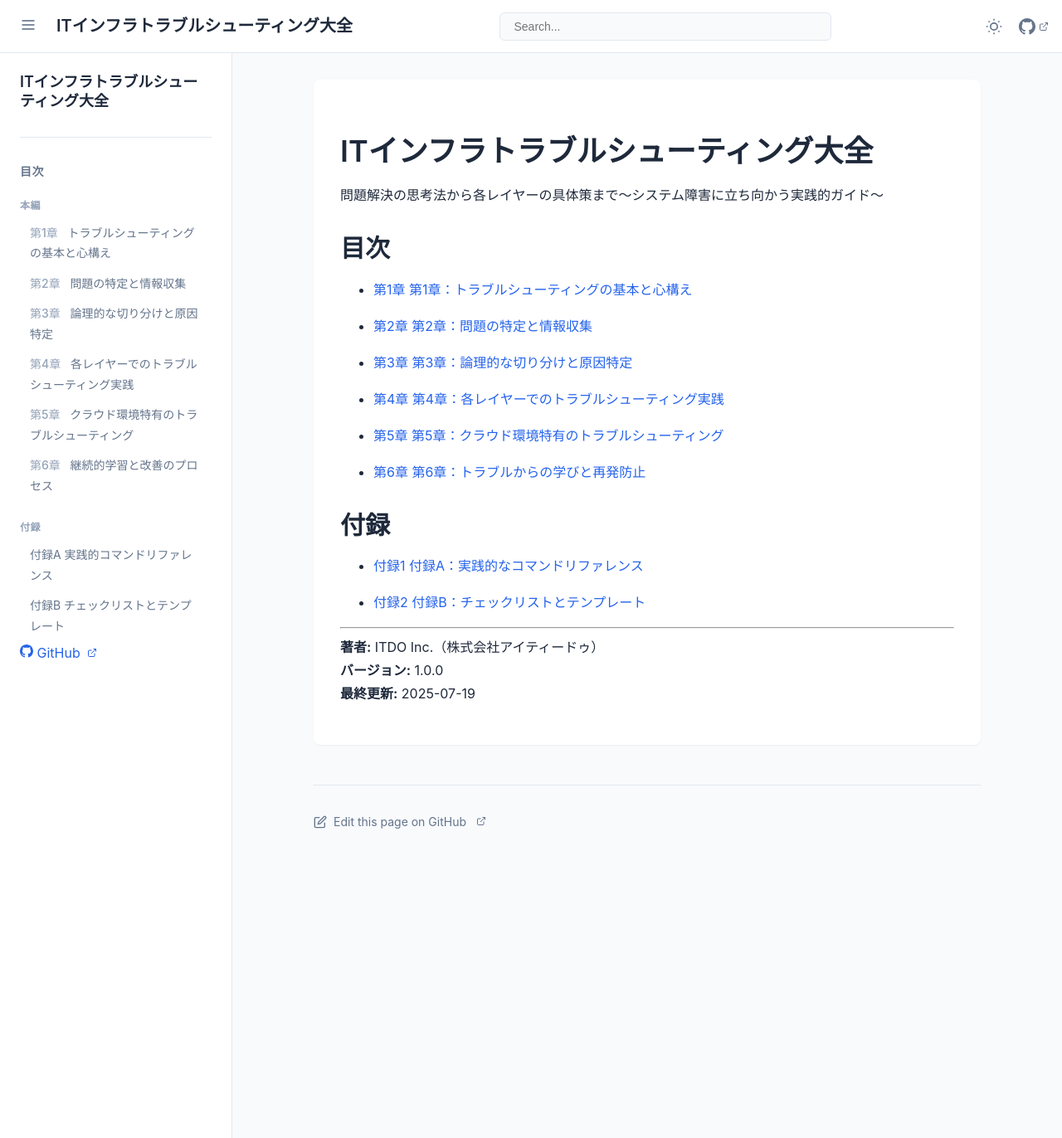
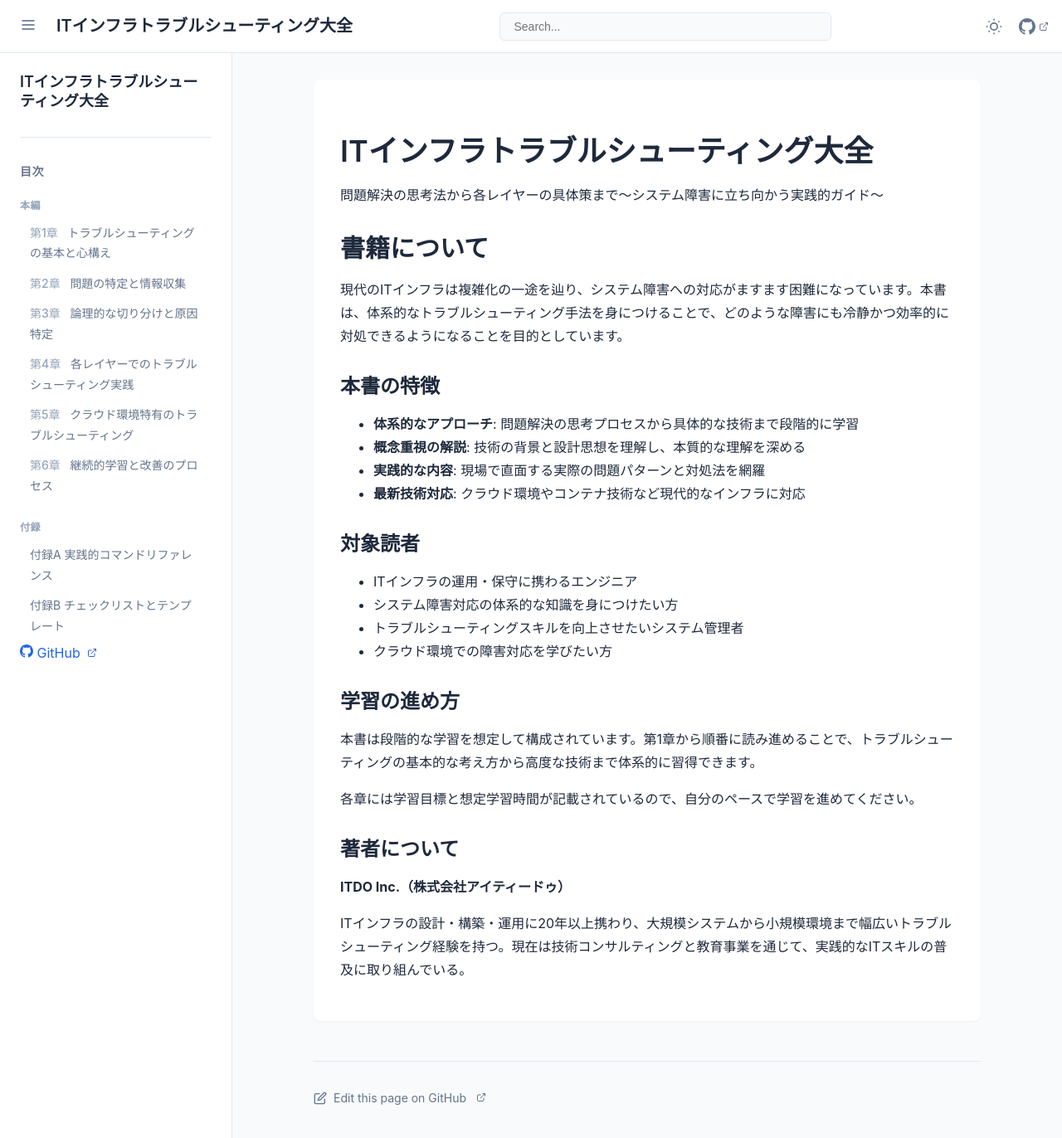
Before and after one commit to itdojp/IT-infra-troubleshooting-book, a Jekyll site: the page built from docs/index.md, in a window 1280 px wide and 1372 px high. Shown: the whole window at 83% size. Built offline with Jekyll 4.4.1, drawn with Linux system fonts in a browser that asks for light colours.

Commit message:
Improve homepage content and structure
- Replace simple table of contents with comprehensive book introduction
- Add book features, target audience, and learning guide sections
- Include professional author information
- Remove duplicate and outdated content
- Structure homepage to match professional technical book standards

🤖 Generated with [Claude Code](https://claude.ai/code)

Co-Authored-By: Claude <noreply@anthropic.com>

```diff
--- a/docs/index.md
+++ b/docs/index.md
@@ -11,35 +11,32 @@ order: 0
 
 問題解決の思考法から各レイヤーの具体策まで〜システム障害に立ち向かう実践的ガイド〜
 
-## 目次
+## 書籍について
 
+現代のITインフラは複雑化の一途を辿り、システム障害への対応がますます困難になっています。本書は、体系的なトラブルシューティング手法を身につけることで、どのような障害にも冷静かつ効率的に対処できるようになることを目的としています。
 
+### 本書の特徴
 
-- [第1章 第1章：トラブルシューティングの基本と心構え](src/chapter-chapter01/index.md)
+- **体系的なアプローチ**: 問題解決の思考プロセスから具体的な技術まで段階的に学習
+- **概念重視の解説**: 技術の背景と設計思想を理解し、本質的な理解を深める
+- **実践的な内容**: 現場で直面する実際の問題パターンと対処法を網羅
+- **最新技術対応**: クラウド環境やコンテナ技術など現代的なインフラに対応
 
-- [第2章 第2章：問題の特定と情報収集](src/chapter-chapter02/index.md)
+### 対象読者
 
-- [第3章 第3章：論理的な切り分けと原因特定](src/chapter-chapter03/index.md)
+- ITインフラの運用・保守に携わるエンジニア
+- システム障害対応の体系的な知識を身につけたい方
+- トラブルシューティングスキルを向上させたいシステム管理者
+- クラウド環境での障害対応を学びたい方
 
-- [第4章 第4章：各レイヤーでのトラブルシューティング実践](src/chapter-chapter04/index.md)
+### 学習の進め方
 
-- [第5章 第5章：クラウド環境特有のトラブルシューティング](src/chapter-chapter05/index.md)
+本書は段階的な学習を想定して構成されています。第1章から順番に読み進めることで、トラブルシューティングの基本的な考え方から高度な技術まで体系的に習得できます。
 
-- [第6章 第6章：トラブルからの学びと再発防止](src/chapter-chapter06/index.md)
+各章には学習目標と想定学習時間が記載されているので、自分のペースで学習を進めてください。
 
+### 著者について
 
+**ITDO Inc.（株式会社アイティードゥ）**
 
-
-## 付録
-
-- [付録1 付録A：実践的なコマンドリファレンス](src/appendices/appendix-a.md)
-
-- [付録2 付録B：チェックリストとテンプレート](src/appendices/appendix-b.md)
-
-
-
----
-
-**著者:** ITDO Inc.（株式会社アイティードゥ）
-**バージョン:** 1.0.0
-**最終更新:** 2025-07-19
+ITインフラの設計・構築・運用に20年以上携わり、大規模システムから小規模環境まで幅広いトラブルシューティング経験を持つ。現在は技術コンサルティングと教育事業を通じて、実践的なITスキルの普及に取り組んでいる。
```
